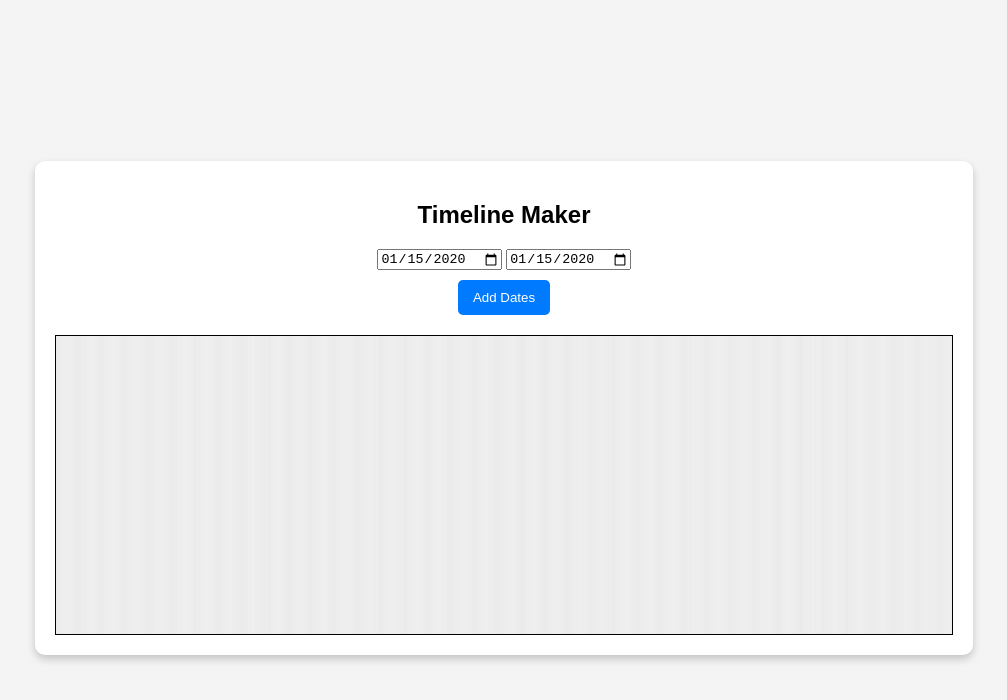
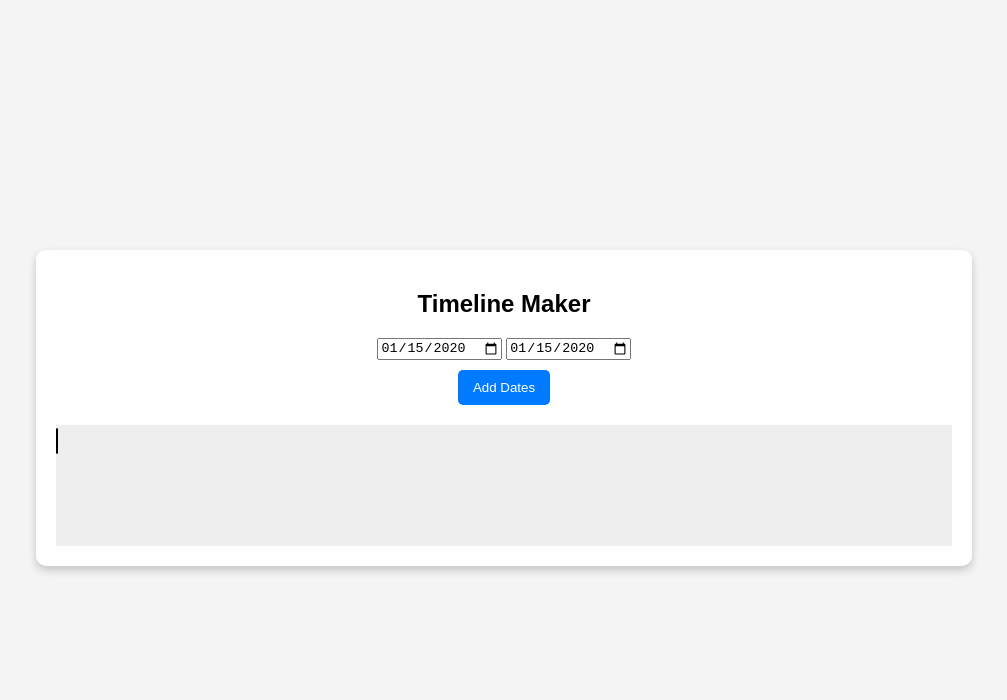
Before and after one commit to johndoesstuff/timelineMaker, a plain HTML site: page index.html in a window 1280 px wide. Both pictures are taken after typing "2020-01-15", "2020-01-15" into the empty fields and a click on the button "Add Dates". Shown: the whole page, without its empty margins (136-1143 px from the left). Drawn offline with Linux system fonts and the light colour scheme.

Commit message:
reconfigure for div

```diff
--- a/index.html
+++ b/index.html
@@ -14,7 +14,7 @@
 				<input type="date" id="date2">
 			</div>
 			<button onclick="addDates()">Add Dates</button>
-			<canvas id="canvas" width="300" height="100"></canvas>
+			<div id="timeline"></div>
 		</div>
 		<script src="timeline.js"></script>
 	</body>
--- a/styles.css
+++ b/styles.css
@@ -36,9 +36,10 @@ button:hover {
 	background-color: #0056b3;
 }
 
-canvas {
-	border: 1px solid black;
+#timeline {
 	margin-top: 20px;
 	display: block;
 	width: 70vw;
+	height: 121px;
+	background-color: #eee;
 }
--- a/timeline.js
+++ b/timeline.js
@@ -1,7 +1,8 @@
-const canvas = document.getElementById("canvas");
-canvas.width = canvas.clientWidth;
-canvas.height = canvas.width * 1/3;
-const ctx = canvas.getContext("2d");
+//const canvas = document.getElementById("canvas");
+//canvas.width = canvas.clientWidth;
+//canvas.height = canvas.width * 1/3;
+const timelineContainer = document.getElementById("timeline");
+//const ctx = canvas.getContext("2d");
 const dayms = 1000*60*60*24;
 const yearms = 365*dayms;
 
@@ -35,45 +36,65 @@ function renderTimeline() {
 	if (timeline.elements.length > 0) timeline.endDisplay = timeline.elements.sort((a, b) => (a.start.getTime() - b.start.getTime()))[0].start;
 
 	let c = 0;
-	ctx.clearRect(0, 0, canvas.width, canvas.height);
-	for (let i = timeline.endDisplay.getTime(); i <= timeline.startDisplay.getTime(); i += dayms) {
+	//ctx.clearRect(0, 0, canvas.width, canvas.height);
+	timelineContainer.innerHTML = "";
+	timelineContainer.style.position = "relative";
+	timelineContainer.style.display = "flex";
+	timelineContainer.style.flexDirection = "column";
+
+
+	/*for (let i = timeline.endDisplay.getTime(); i <= timeline.startDisplay.getTime(); i += dayms) {
 		let day = new Date(i);
 		let dayEnd = new Date(i + dayms);
-		ctx.fillStyle = (["#ddd", "#eee"])[c];
+		const col = day.getYear()%2 + day.getMonth()%2 + day.getDay()%2;
+		ctx.fillStyle = (['#fff', '#eee', '#ddd', '#ccc'])[col];
 		ctx.fillRect(dateToX(day), 0, dateToX(day) - dateToX(dayEnd), canvas.height);
 		c++;
 		c %= 2;
-	}
+	}*/
 
 	formatTimeline();
 
-	for (let i = 0; i < timeline.elements.length; i++) {
-		const timeframe = timeline.elements[i];
-		let start = dateToX(timeframe.start);
-		let end = dateToX(timeframe.end);
-		ctx.fillStyle = "blue";
-		ctx.fillRect(start, timeframe.z*30, end-start, 30);
+	for (let timeframe of timeline.elements) {
+		let eventDiv = document.createElement("div");
+		eventDiv.style.position = "absolute";
+		eventDiv.style.left = dateToX(timeframe.start) + "px";
+		console.log(eventDiv.style.left);
+		eventDiv.style.top = (timeframe.z * 30 + 3) + "px";
+		console.log(eventDiv.style.top);
+		eventDiv.style.width = (dateToX(timeframe.end) - dateToX(timeframe.start)) + "px";
+		eventDiv.style.height = "24px";
+		eventDiv.style.backgroundColor = "rgba(82, 108, 237, 0.78)";
+		eventDiv.style.border = "1px solid black";
+		eventDiv.style.borderRadius = "6px";
+
+		timelineContainer.appendChild(eventDiv);
 	}
 }
 
 function formatTimeline() {
-	let unformattedElements = timeline.elements;
+	let unformattedElements = [...timeline.elements].sort((a, b) => a.start - b.start); // Sort once
 	let z = 0;
+
 	while (unformattedElements.length > 0 && z < 10) {
 		let t = timeline.endDisplay.getTime();
-		while (t < timeline.startDisplay.getTime()) {
-			let soonest = unformattedElements.sort((a, b) => a.start.getTime() - b.start.getTime())
-			soonest = soonest.filter(e => e.start.getTime() > t);
-			if (soonest.length == 0) break;
-			soonest = soonest[0];
-			soonest.z = z;
-			t = soonest.end.getTime();
-			const index = unformattedElements.indexOf(soonest);
-			unformattedElements = unformattedElements.slice(0, index).concat(unformattedElements.slice(index + 1));
+		let remainingElements = [];
+
+		for (let i = 0; i < unformattedElements.length; i++) {
+			let e = unformattedElements[i];
+			if (e.start.getTime() >= t) {
+				e.z = z;
+				t = e.end.getTime();
+			} else {
+				remainingElements.push(e);
+			}
 		}
+
+		unformattedElements = remainingElements;
 		z++;
 	}
 }
+
 
 function dateToX(date) {
 	let datems = date.getTime();
@@ -82,7 +103,7 @@ function dateToX(date) {
 
 	let t = (datems-endms)/(startms-endms);
 
-	return canvas.width*t;
+	return timelineContainer.clientWidth*t;
 }
 
 renderTimeline();
```
Also changed, not shown: 1 other file.
